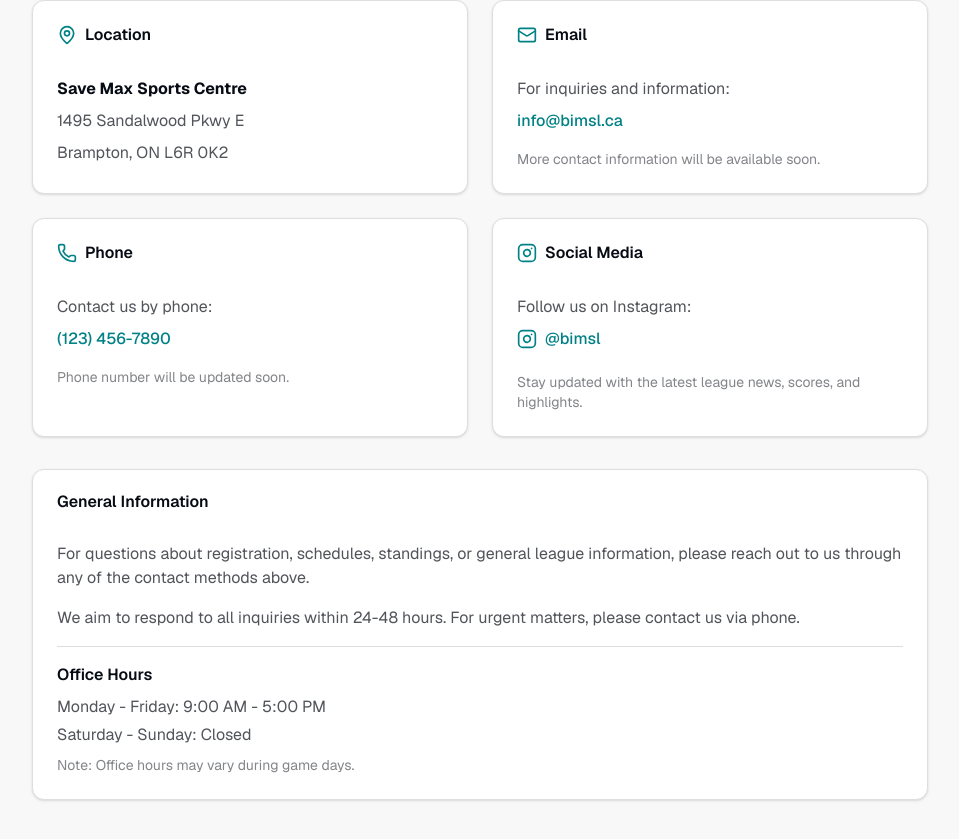
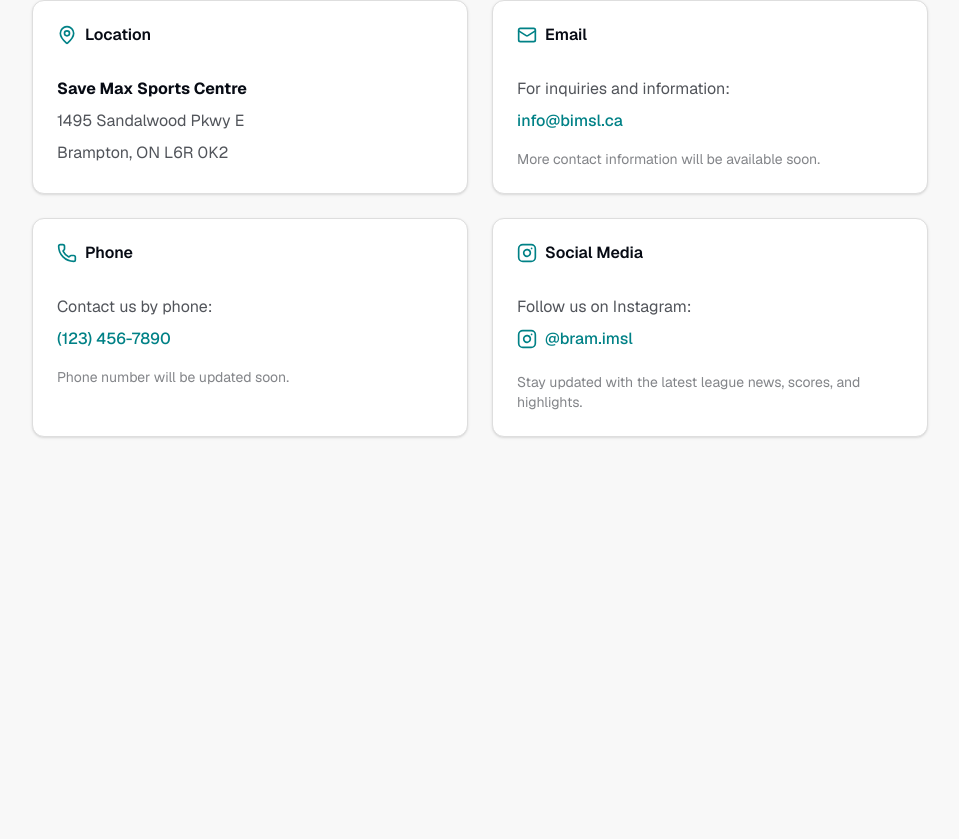
Before and after one commit to faizm10/BIMSL-website, a Next.js app in the folder frontend/: page /contact in a window 1280 px wide. Shown: the part 229-1068 px from the top of the page, without its empty margins (160-1119 px from the left). After the commit the page ends 865 px from the top, so only its background shows below. Built offline with nearby package versions, Linux system fonts and the light colour scheme.

Commit message:
fix: updated contact information

```diff
--- a/frontend/app/contact/page.tsx
+++ b/frontend/app/contact/page.tsx
@@ -91,13 +91,13 @@ export default function ContactPage() {
                   <div>
                     <div className="text-foreground/70 mb-2">Follow us on Instagram:</div>
                     <a
-                      href="https://instagram.com/bimsl"
+                      href="https://www.instagram.com/bram.imsl/"
                       target="_blank"
                       rel="noopener noreferrer"
                       className="inline-flex items-center gap-2 text-primary hover:underline font-medium"
                     >
                       <Instagram className="h-5 w-5" />
-                      @bimsl
+                      @bram.imsl
                     </a>
                   </div>
                   <div className="text-sm text-foreground/50">
@@ -107,34 +107,6 @@ export default function ContactPage() {
               </CardContent>
             </Card>
           </div>
-
-          <Card className="hover:shadow-lg transition-shadow">
-            <CardHeader>
-              <CardTitle>General Information</CardTitle>
-            </CardHeader>
-            <CardContent>
-              <div className="space-y-4 text-foreground/70">
-                <p>
-                  For questions about registration, schedules, standings, or general league information,
-                  please reach out to us through any of the contact methods above.
-                </p>
-                <p>
-                  We aim to respond to all inquiries within 24-48 hours. For urgent matters,
-                  please contact us via phone.
-                </p>
-                <div className="pt-4 border-t border-border">
-                  <h3 className="font-semibold text-foreground mb-2">Office Hours</h3>
-                  <div className="space-y-1">
-                    <div>Monday - Friday: 9:00 AM - 5:00 PM</div>
-                    <div>Saturday - Sunday: Closed</div>
-                    <div className="text-sm text-foreground/50 mt-2">
-                      Note: Office hours may vary during game days.
-                    </div>
-                  </div>
-                </div>
-              </div>
-            </CardContent>
-          </Card>
         </div>
       </div>
     </div>
```
